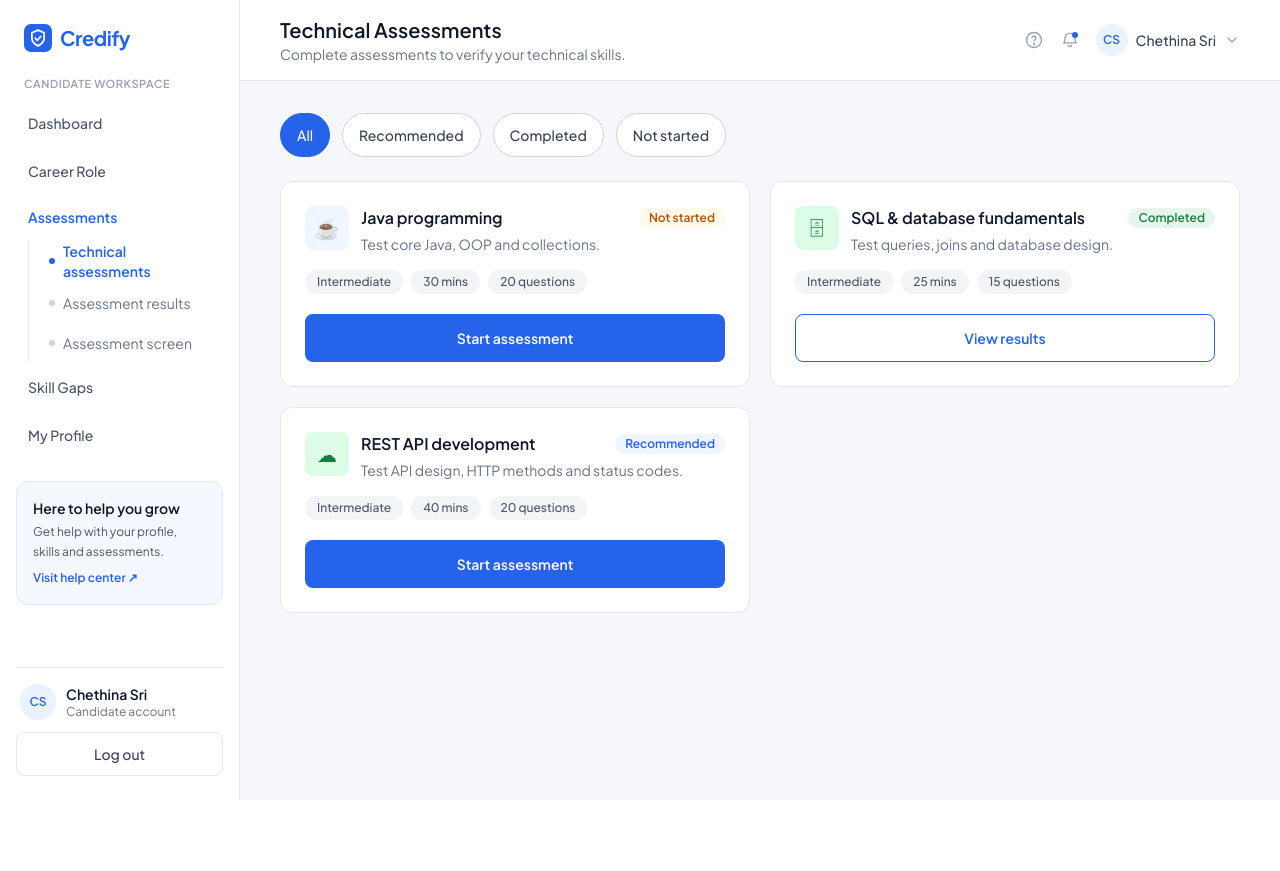
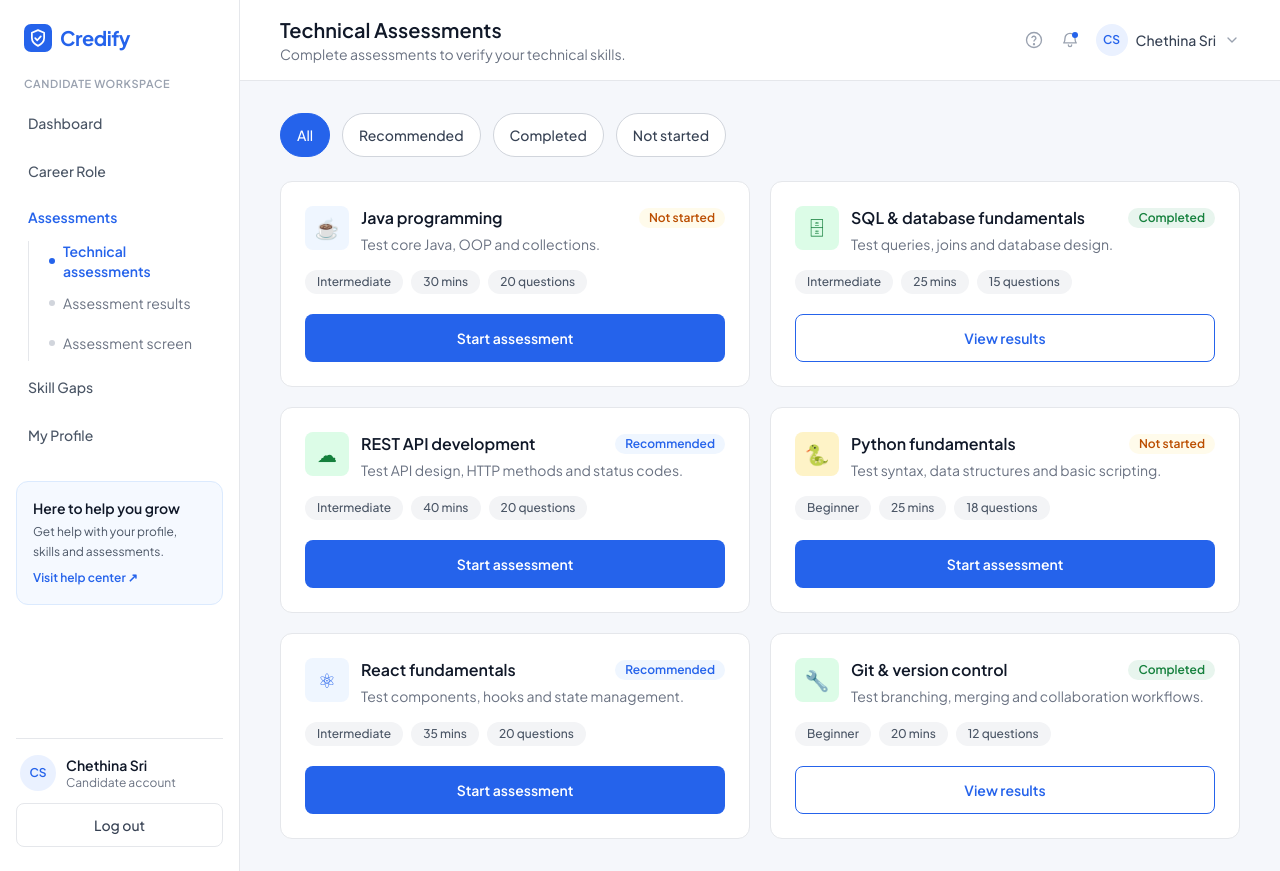
Before and after one commit to kaushalya4646/Credify-, a React (Vite) app in the folder client/: page /candidate/assessments in a window 1280 px wide. Before the commit the page ends 800 px from the top, so only its background shows below. Built offline with nearby package versions, Linux system fonts and the light colour scheme.

Commit message:
updated app.jsx

```diff
--- a/client/src/App.jsx
+++ b/client/src/App.jsx
@@ -62,7 +62,7 @@ export default function App() {
       <Route path="/candidate/assessments" element={<AssessmentsPage />} />
       <Route path="/candidate/assessments/results" element={<AssessmentResultPage />} />
       <Route path="/candidate/skill-gaps" element={<SkillGapsPage />} />
-      <Route path="/candidate/assessments/screen" element={<AssessmentScreenPage />} />
+      <Route path="/candidate/assessments/:id/screen" element={<AssessmentScreenPage />} />
 
       <Route path="/recruiter/dashboard" element={<RecruiterDashboardPage />} />
       <Route path="/recruiter/find-candidates" element={<FindCandidatesPage />} />
--- a/client/src/pages/AssessmentScreenPage.jsx
+++ b/client/src/pages/AssessmentScreenPage.jsx
@@ -1,5 +1,6 @@
 import { useState } from 'react'
 import { Link, useLocation } from 'react-router-dom'
+
 
 const navItems = [
   { label: 'Dashboard', path: '/candidate/dashboard' },
--- a/client/src/pages/AssessmentsPage.jsx
+++ b/client/src/pages/AssessmentsPage.jsx
@@ -1,5 +1,5 @@
 import { useState } from 'react'
-import { Link, useLocation } from 'react-router-dom'
+import { Link, useLocation, useNavigate } from 'react-router-dom'
 
 const navItems = [
   { label: 'Dashboard', to: '/candidate/dashboard' },
@@ -19,6 +19,7 @@ const tabs = ['All', 'Recommended', 'Completed', 'Not started']
 // TODO (backend step): replace with the candidate's real assessments from the API.
 const assessments = [
   {
+    id: 'java-programming',
     name: 'Java programming',
     desc: 'Test core Java, OOP and collections.',
     status: 'Not started',
@@ -27,20 +28,51 @@ const assessments = [
     action: 'Start assessment',
   },
   {
+    id: 'sql-database-fundamentals',
     name: 'SQL & database fundamentals',
     desc: 'Test queries, joins and database design.',
     status: 'Completed',
     tags: ['Intermediate', '25 mins', '15 questions'],
     icon: { bg: '#DCFCE7', fg: '#15803D', glyph: '🗄' },
     action: 'View results',
+    result: { score: 86, correct: 13, total: 15, time: '21 mins' },
   },
   {
+    id: 'rest-api-development',
     name: 'REST API development',
     desc: 'Test API design, HTTP methods and status codes.',
     status: 'Recommended',
     tags: ['Intermediate', '40 mins', '20 questions'],
     icon: { bg: '#DCFCE7', fg: '#15803D', glyph: '☁' },
     action: 'Start assessment',
+  },
+  {
+    id: 'python-fundamentals',
+    name: 'Python fundamentals',
+    desc: 'Test syntax, data structures and basic scripting.',
+    status: 'Not started',
+    tags: ['Beginner', '25 mins', '18 questions'],
+    icon: { bg: '#FEF3C7', fg: '#B45309', glyph: '🐍' },
+    action: 'Start assessment',
+  },
+  {
+    id: 'react-fundamentals',
+    name: 'React fundamentals',
+    desc: 'Test components, hooks and state management.',
+    status: 'Recommended',
+    tags: ['Intermediate', '35 mins', '20 questions'],
+    icon: { bg: '#EFF6FF', fg: '#2563EB', glyph: '⚛' },
+    action: 'Start assessment',
+  },
+  {
+    id: 'git-version-control',
+    name: 'Git & version control',
+    desc: 'Test branching, merging and collaboration workflows.',
+    status: 'Completed',
+    tags: ['Beginner', '20 mins', '12 questions'],
+    icon: { bg: '#DCFCE7', fg: '#15803D', glyph: '🔧' },
+    action: 'View results',
+    result: { score: 92, correct: 11, total: 12, time: '14 mins' },
   },
 ]
 
@@ -52,7 +84,9 @@ const statusStyles = {
 
 export default function AssessmentsPage() {
   const { pathname } = useLocation()
+  const navigate = useNavigate()
   const [tab, setTab] = useState('All')
+  const [activeResult, setActiveResult] = useState(null)
 
   const visible = tab === 'All' ? assessments : assessments.filter((a) => a.status === tab)
 
@@ -87,7 +121,6 @@ export default function AssessmentsPage() {
             {navItems[1].label}
           </Link>
 
-          {/* Assessments, expanded with its sub-pages since this page lives under it */}
           <div className="rounded-lg px-3 py-2.5 text-sm font-semibold text-primary">Assessments</div>
           <div className="ml-3 space-y-1 border-l border-gray-200 pl-3">
             {assessmentSubnav.map((item) => {
@@ -209,7 +242,7 @@ export default function AssessmentsPage() {
           {/* Assessment cards */}
           <div className="grid gap-5 md:grid-cols-2">
             {visible.map((a) => (
-              <div key={a.name} className="rounded-xl border border-gray-200 bg-white p-6">
+              <div key={a.id} className="rounded-xl border border-gray-200 bg-white p-6">
                 <div className="flex items-start gap-3">
                   <span
                     className="flex h-11 w-11 shrink-0 items-center justify-center rounded-lg text-xl"
@@ -237,6 +270,11 @@ export default function AssessmentsPage() {
                 </div>
 
                 <button
+                  onClick={() =>
+                    a.action === 'View results'
+                      ? setActiveResult(a)
+                      : navigate(`/candidate/assessments/${a.id}/screen`)
+                  }
                   className={`mt-5 min-h-12 w-full rounded-lg text-sm font-semibold ${
                     a.action === 'View results'
                       ? 'border border-primary text-primary hover:bg-blue-50'
@@ -255,6 +293,56 @@ export default function AssessmentsPage() {
           </div>
         </main>
       </div>
+
+      {/* Results modal */}
+      {activeResult && (
+        <div
+          className="fixed inset-0 z-50 flex items-center justify-center bg-black/40 px-4"
+          onClick={() => setActiveResult(null)}
+        >
+          <div
+            className="w-full max-w-sm rounded-2xl bg-white p-6 shadow-xl"
+            onClick={(e) => e.stopPropagation()}
+          >
+            <div className="flex items-start justify-between">
+              <h2 className="text-lg font-semibold text-gray-900">{activeResult.name}</h2>
+              <button
+                onClick={() => setActiveResult(null)}
+                className="text-gray-400 hover:text-gray-600"
+                aria-label="Close"
+              >
+                ✕
+              </button>
+            </div>
+
+            <div className="mt-5 flex items-center justify-center">
+              <div className="flex h-24 w-24 items-center justify-center rounded-full border-4 border-primary/20">
+                <span className="text-2xl font-bold text-primary">{activeResult.result.score}%</span>
+              </div>
+            </div>
+
+            <div className="mt-6 grid grid-cols-2 gap-4 text-center text-sm">
+              <div>
+                <p className="font-semibold text-gray-900">
+                  {activeResult.result.correct}/{activeResult.result.total}
+                </p>
+                <p className="text-xs text-gray-500">Correct answers</p>
+              </div>
+              <div>
+                <p className="font-semibold text-gray-900">{activeResult.result.time}</p>
+                <p className="text-xs text-gray-500">Time taken</p>
+              </div>
+            </div>
+
+            <Link
+              to="/candidate/assessments/results"
+              className="mt-6 block min-h-11 w-full rounded-lg bg-primary text-center text-sm font-semibold leading-[44px] text-white hover:bg-primary-dark"
+            >
+              View full breakdown
+            </Link>
+          </div>
+        </div>
+      )}
     </div>
   )
 }
```
